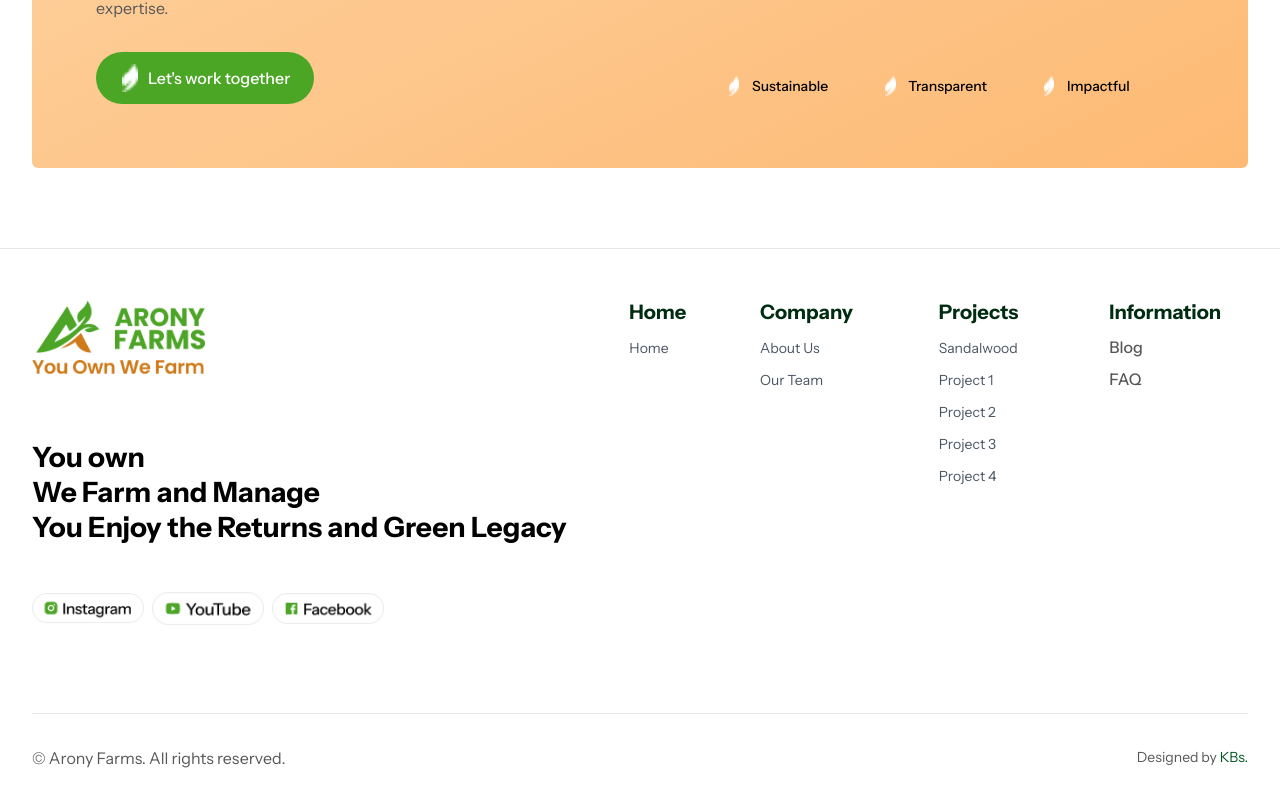
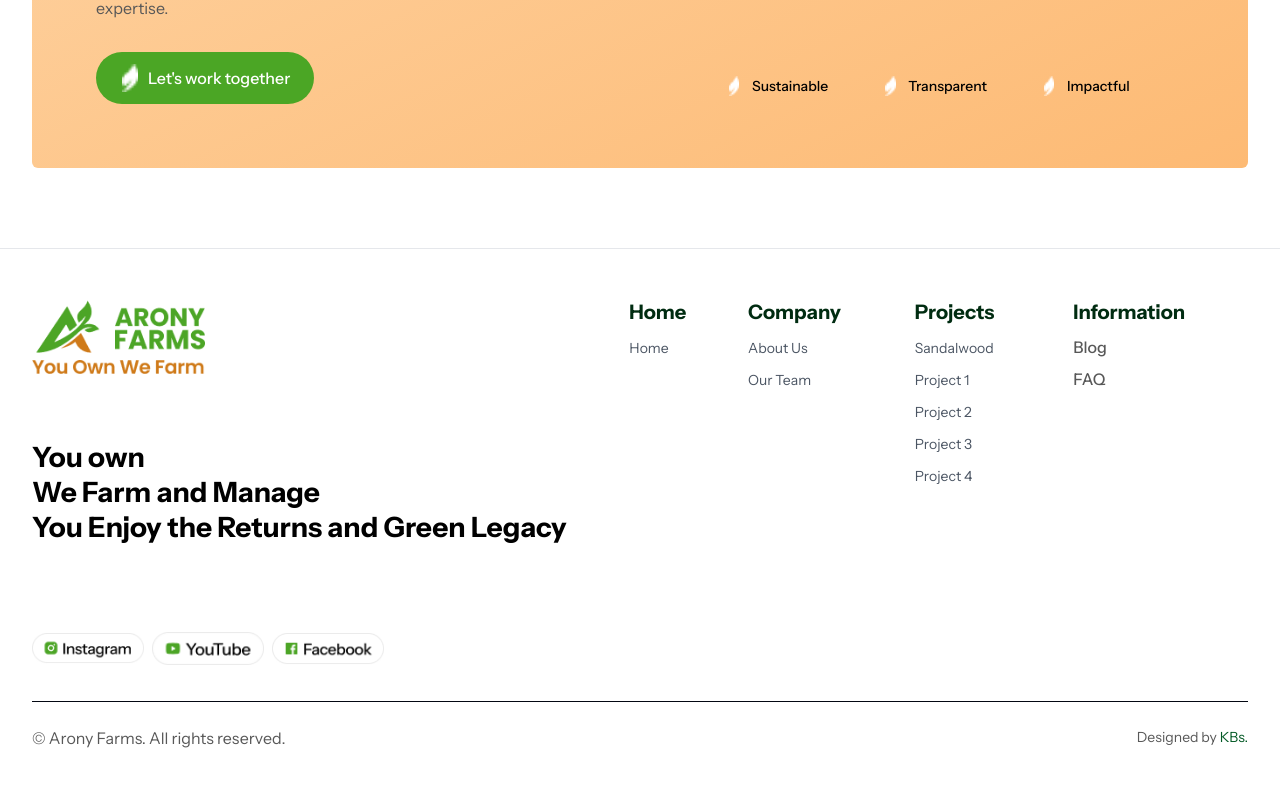
Before and after one commit to JavadAlip/aronyfarms-frontend, a React (Vite) app: page /about in a window 1280 px wide. Shown: the part 3376-4182 px from the top of the page. Built offline with nearby package versions, Linux system fonts and the light colour scheme.

Commit message:
footer aligmnt solved

```diff
--- a/src/Components/Common/Footer.jsx
+++ b/src/Components/Common/Footer.jsx
@@ -35,7 +35,7 @@ const Footer = () => {
       <div className="max-w-7xl mx-auto">
 
         {/* Main Footer Content */}
-        <div className="grid grid-cols-1 md:grid-cols-2 lg:grid-cols-6 gap-8 lg:gap-12 mb-12">
+        <div className="grid grid-cols-1 md:grid-cols-2 lg:grid-cols-6 gap-8 lg:gap-12 -mb-1">
 
           {/* Logo and Tagline - Takes 2 columns on large screens */}
           <div className="lg:col-span-2">
@@ -59,7 +59,7 @@ const Footer = () => {
             </h3>
 
             {/* Social Links */}
-            <div className="flex items-center gap-2 sm:gap-3 md:gap-2">
+            <div className="flex items-center gap-3 pt-4 sm:pt-6 md:pt-8 lg:pt-10 sm:gap-3 md:gap-2">
               {socialLinks.map((social) => (
                 <a
                   key={social.name}
@@ -69,14 +69,18 @@ const Footer = () => {
                   <img
                     src={social.icon}
                     alt={social.name}
-                    className="w-16 h-16 sm:w-20 sm:h-20 md:w-24 md:h-24 lg:w-28 lg:h-28 object-contain"
+                    className="w-12 h-12 sm:w-16 sm:h-16 md:w-20 md:h-20 lg:w-28 lg:h-28 object-contain"
                   />
                 </a>
               ))}
             </div>
           </div>
 
+          {/* Navigation Sections - Stacked on mobile, grid on larger screens */}
+          <div className="col-span-1 md:col-span-2 lg:col-span-4">
+            <div className="grid grid-cols-2 sm:grid-cols-2 md:grid-cols-4 lg:grid-cols-4 gap-6 sm:gap-8 md:gap-6 lg:gap-0">
 
+              {/* Home Links */}
               <div className="ml-0 lg:ml-44">
                 <h4 className="text-[#002C11] font-bold text-[18px] sm:text-[19px] lg:text-[20px] mb-2 sm:mb-3 lg:mb-2">Home</h4>
                 <ul className="space-y-1.5 sm:space-y-2">
@@ -92,7 +96,6 @@ const Footer = () => {
                   ))}
                 </ul>
               </div>
-
 
               {/* Company Links */}
               <div className='ml-0 lg:ml-24'>
@@ -145,9 +148,11 @@ const Footer = () => {
                 </ul>
               </div>
             </div>
+          </div>
+        </div>
 
         {/* Bottom Footer */}
-        <div className="pt-8 border-t border-gray-200 flex flex-col sm:flex-row justify-between items-center gap-4">
+        <div className="pt-6 border-t border-gray-950 flex flex-col  sm:flex-row justify-between items-center gap-4">
           <p className="text-[#585858] text-[14px] sm:text-[15px] lg:text-[16px] font-normal text-center sm:text-left">
             © Arony Farms. All rights reserved.
           </p>
```
Lines whose indentation alone changed are shown as unchanged.
